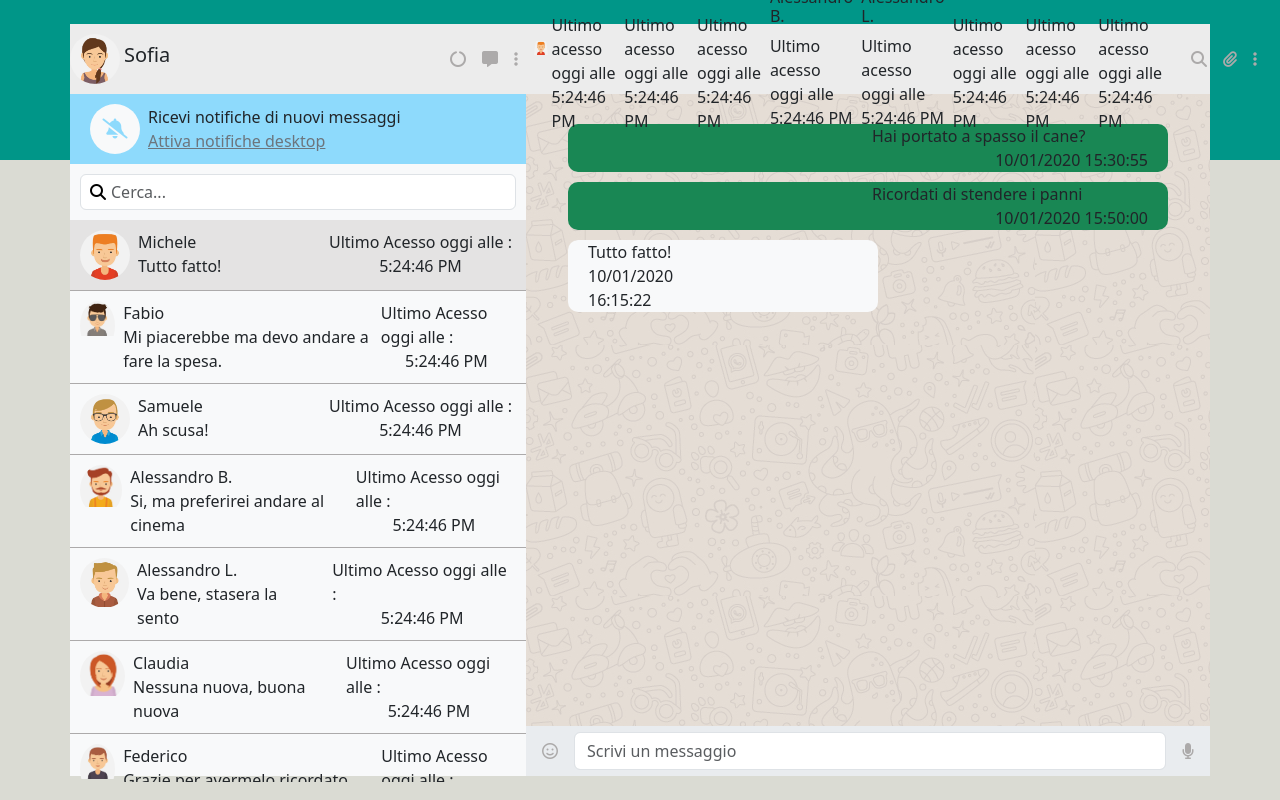
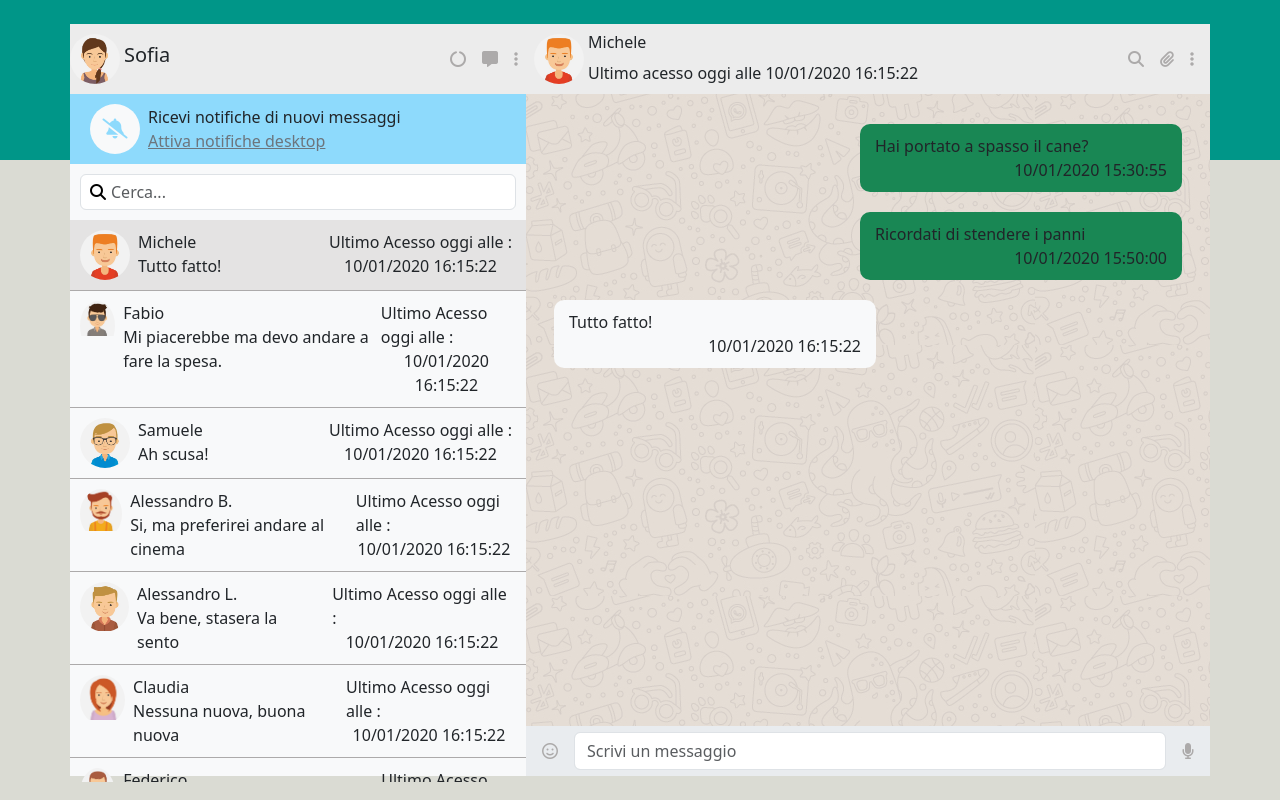
Before and after one commit to StefanoDaniello/vue-boolzapp, a plain HTML site: page index.html in a window 1280 px wide. Drawn offline with nearby package versions, Linux system fonts and the light colour scheme.

Commit message:
fixed message

```diff
--- a/index.html
+++ b/index.html
@@ -69,8 +69,9 @@
                             </div>
                         </div>
                         <div class="mx-1 time">Ultimo Acesso oggi alle :
-                            <div class="time text-center">{{data}}</div>
+                            <div class="time text-center">{{activeContact.messages[activeContact.messages.length -1].date}}</div>
                         </div>
+
 
                     </div>
                 </div>
@@ -82,11 +83,11 @@
 
                     <div class="d-flex align-items-center mx-2" >
                         <div class="avatar" >
-                            <img :src="`./img/avatar_${utenteactive}.jpg`" alt="{{contact.name}}">
+                            <img :src="`./img/avatar_${utenteactive}.jpg`" alt={{activeContact.name}}>
                         </div>
-                        <div v-for="(contact, index) in contacts" :key="index" >
-                            <h6 class="mx-1 mt-3">{{contact.name}}</h6>
-                            <p class="mx-1 time">Ultimo acesso oggi alle {{data}}</p>
+                        <div>
+                            <h6 class="mx-1 mt-3">{{activeContact.name}}</h6>
+                            <p class="mx-1 time">Ultimo acesso oggi alle {{activeContact.messages[activeContact.messages.length -1].date}}</p>
                         </div>
 
                     </div>
@@ -103,9 +104,9 @@
                 <div class="chat">
 
                     <div class="container ">
-                        <div class="row" v-for="(message, msgIndex) in activeContact.messages" :key="msgIndex"
-                        :class="(message.status === 'received') ? 'message bg-light p-0 w-50' : 'message bg-success p-0  d-flex justify-content-end '">
-                            <div class="col-6 mx-2" >
+                        <div :class="(message.status === 'received') ? ' row ' : ' row d-flex justify-content-end '"
+                         v-for="(message, msgIndex) in activeContact.messages" :key="msgIndex" >
+                            <div :class="(message.status === 'received') ? 'message bg-light col-6 mx-2' : 'message bg-success col-6 mx-2 '">
                                 {{ message.message}}
                                 <div class="time d-flex justify-content-end">{{ message.date }}</div>
                             </div>
```
